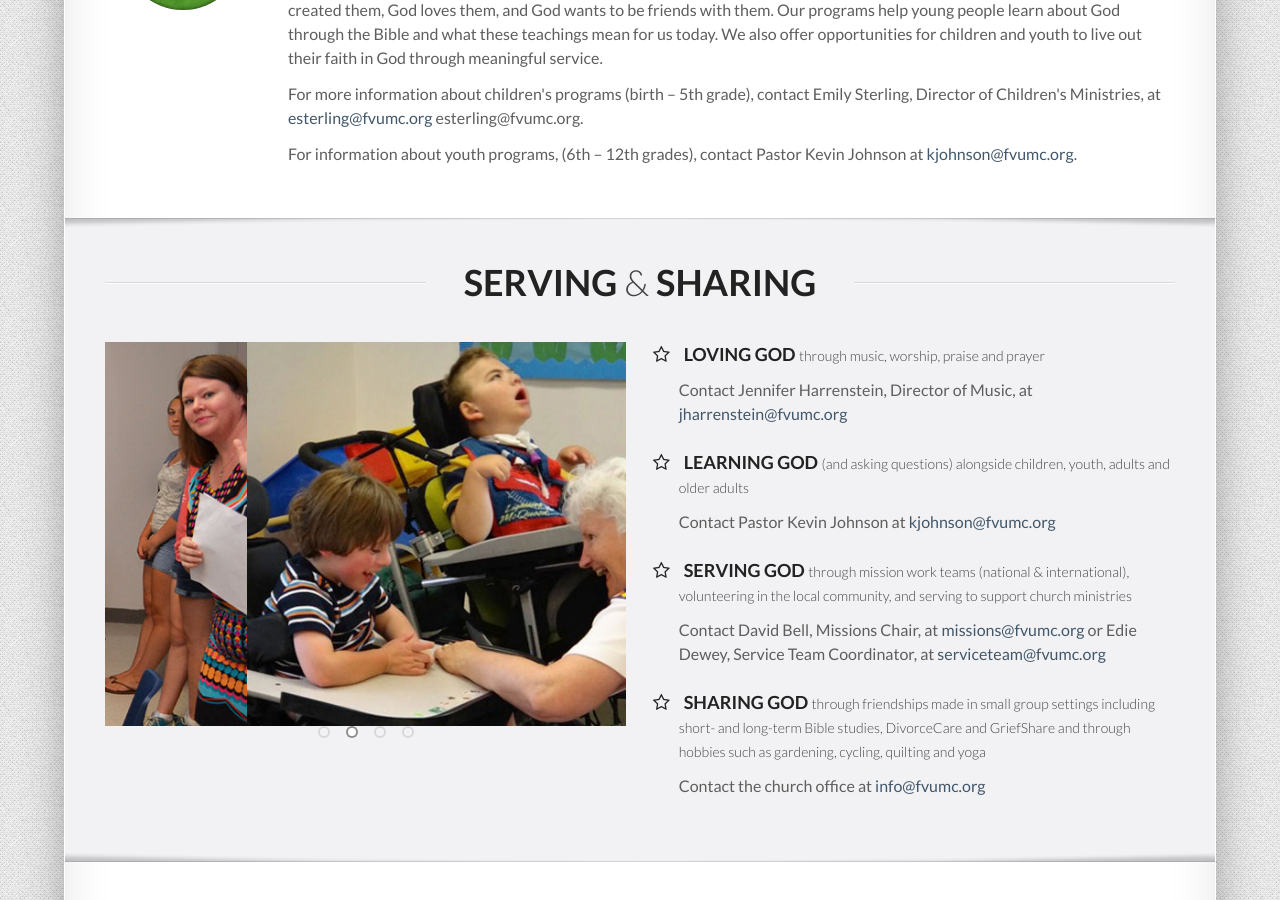
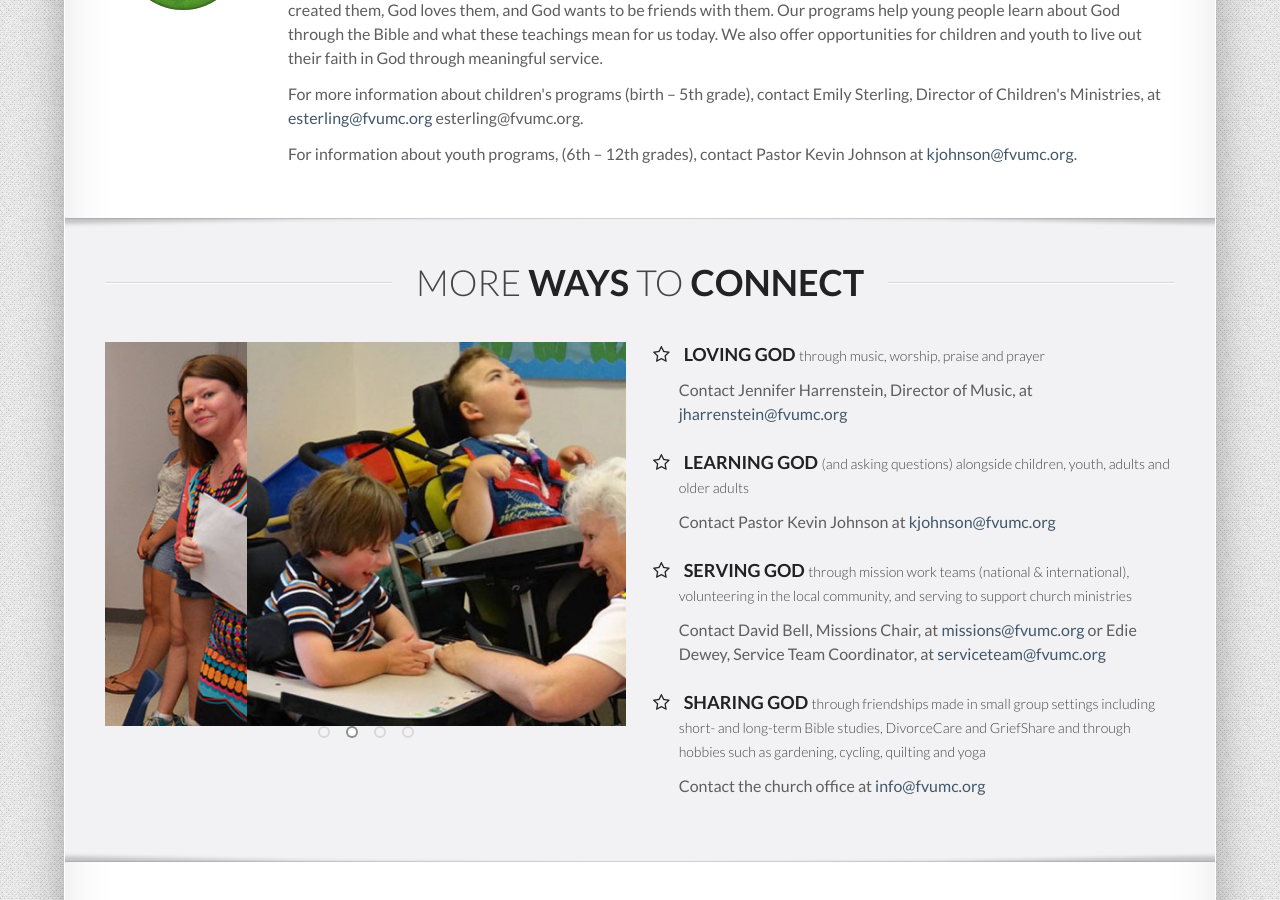
Before and after one commit to fvumc/fvumc.github.io, a Jekyll site: the page built from index.html, in a window 1280 px wide and 900 px high, scrolled down 2566 px. Built offline with Jekyll 4.4.1, drawn with Linux system fonts in a browser that asks for light colours; Markdown is read by kramdown in place of the engine named in the settings.

Commit message:
more ways to connect verbiage added

```diff
--- a/index.html
+++ b/index.html
@@ -164,8 +164,7 @@ title: Fuquay-Varina United Methodist Church
         <div class="container-fluid">
           <div class="section-header">
             <h1>
-              Serving
-              <small class="light">&amp;</small> Sharing
+              <small class="light">More</small> Ways <small class="light">to</small> Connect
             </h1>
           </div>
           <div class="row-fluid">
```
